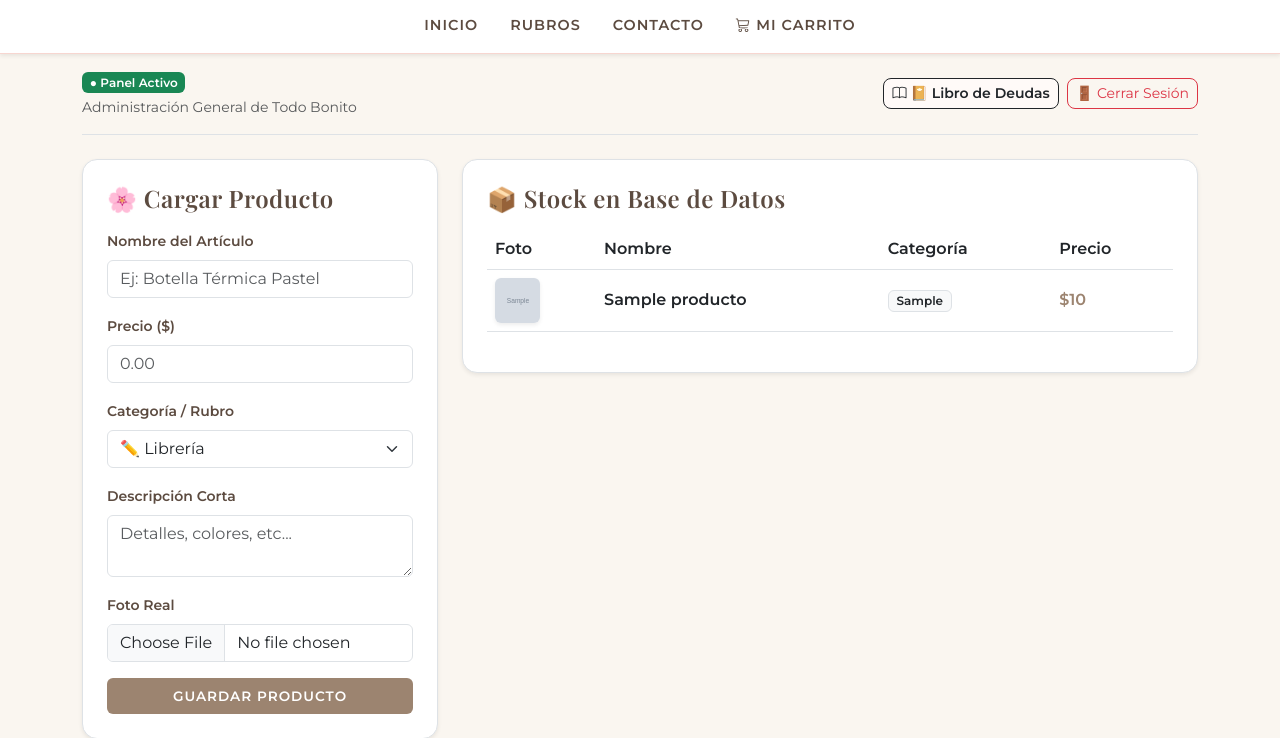
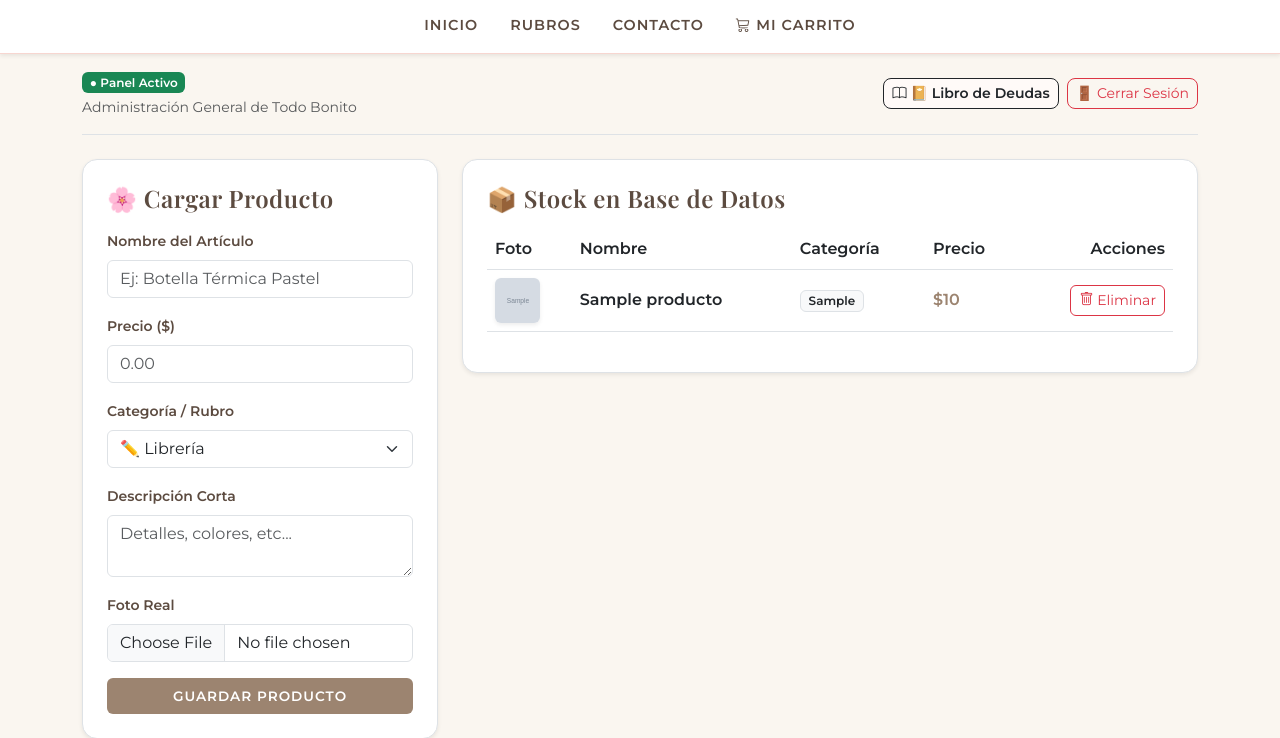
Before and after one commit to estebanman381-creator/Pag-Web, a Flask app: page /admin in a window 1280 px wide. Shown: the part 282-1020 px from the top of the page. Run offline with Flask 3, Linux system fonts and the light colour scheme; the visitor is signed in with stand-in values (Sample User, id 1); tables that the repository leaves empty hold one stand-in row (values such as "Sample post"); grey boxes marked "Sample" are stand-in pictures; some web fonts are replaced.

Commit message:
Boton eliminar integrado en la tabla del admin

```diff
--- a/templates/admin.html
+++ b/templates/admin.html
@@ -66,6 +66,7 @@
                             <th>Nombre</th>
                             <th>Categoría</th>
                             <th>Precio</th>
+                            <th class="text-end">Acciones</th>
                         </tr>
                     </thead>
                     <tbody>
@@ -75,10 +76,17 @@
                             <td class="fw-bold" style="font-family: var(--fuente-cuerpo);">{{ p.titulo }}</td>
                             <td><span class="badge bg-light text-dark border">{{ p.categoria.replace('-', ' ') }}</span></td>
                             <td class="fw-bold" style="color: var(--marron-suave);">${{ p.precio | int }}</td>
+                            <td class="text-end">
+                                <form action="{{ url_for('eliminar_producto', id=p.id) }}" method="POST" onsubmit="return confirm('¿Seguro que querés eliminar «{{ p.titulo }}»? Esto no se puede deshacer.');" style="display:inline;">
+                                    <button type="submit" class="btn btn-sm btn-outline-danger" style="border-radius: 6px;">
+                                        <i class="bi bi-trash"></i> Eliminar
+                                    </button>
+                                </form>
+                            </td>
                         </tr>
                         {% else %}
                         <tr>
-                            <td colspan="4" class="text-center text-muted py-4">No hay productos cargados todavía. ¡Empezá usando el formulario!</td>
+                            <td colspan="5" class="text-center text-muted py-4">No hay productos cargados todavía. ¡Empezá usando el formulario!</td>
                         </tr>
                         {% endfor %}
                     </tbody>
```
